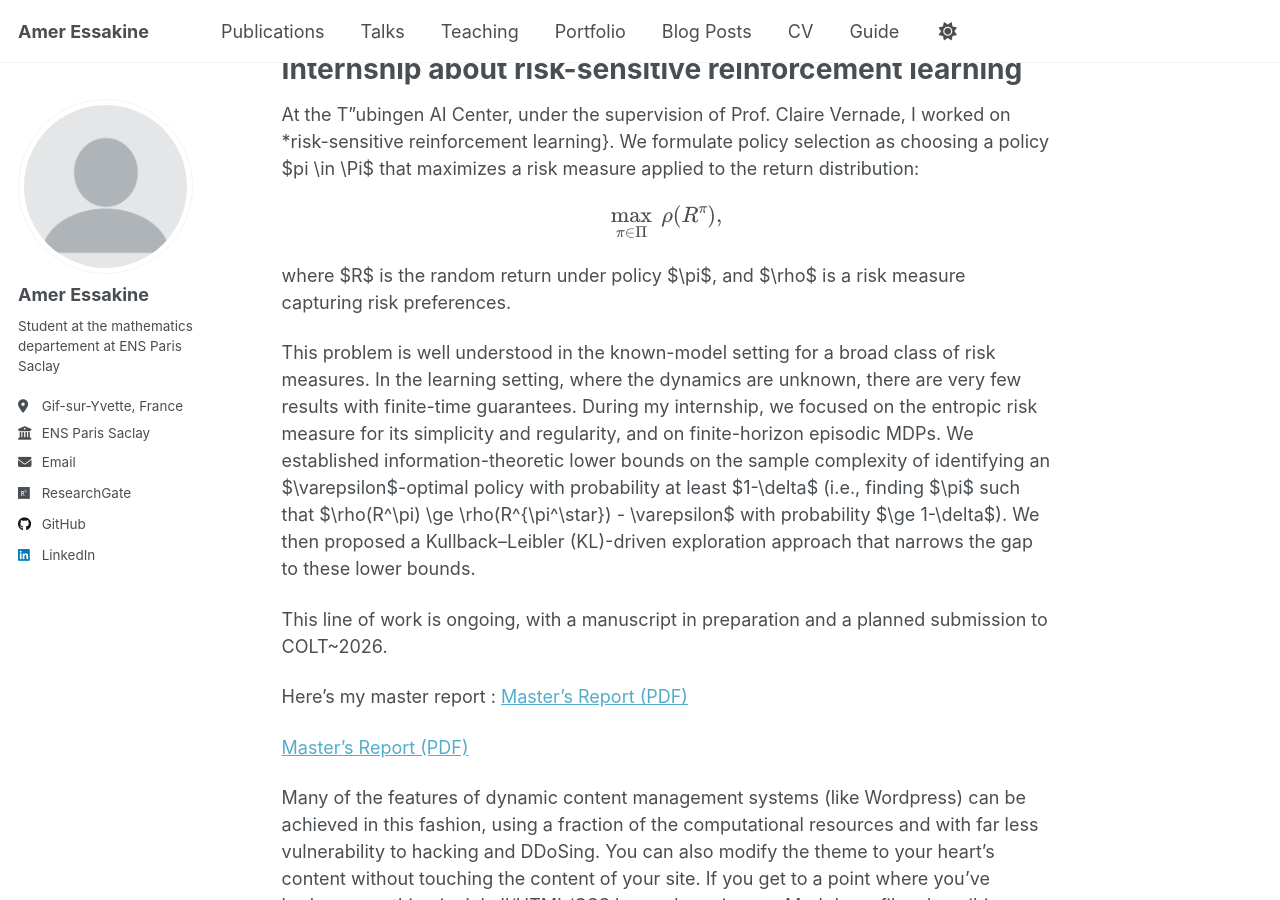
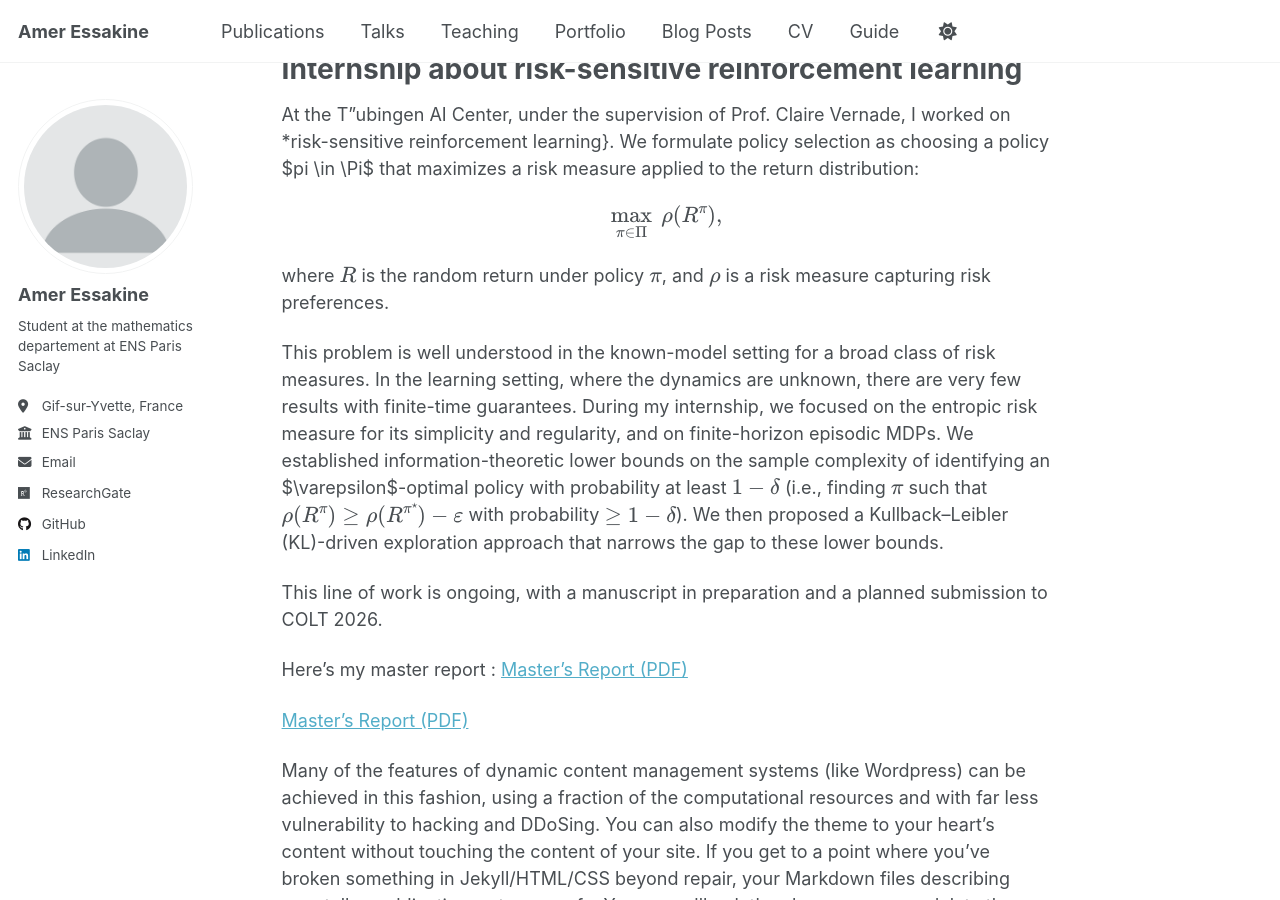
Before and after one commit to aessakine/aessakine.github.io, a Jekyll site: the page built from _pages/about.md, in a window 1280 px wide and 900 px high, scrolled down 482 px. Built offline with Jekyll 4.4.1, drawn with Linux system fonts in a browser that asks for light colours; a script that is not in the unit is left out.

```diff
--- a/_pages/about.md
+++ b/_pages/about.md
@@ -23,11 +23,11 @@ $$
   \max_{\pi \in \Pi}\ \rho\!\left(R^{\pi}\right),
 $$
 
-where $R$ is the random return under policy $\pi$, and $\rho$ is a risk measure capturing risk preferences.
+where $$R$$ is the random return under policy $$\pi$$, and $$\rho$$ is a risk measure capturing risk preferences.
 
-This problem is well understood in the known-model setting for a broad class of risk measures. In the learning setting, where the dynamics are unknown, there are very few results with finite-time guarantees. During my internship, we focused on the entropic risk measure for its simplicity and regularity, and on finite-horizon episodic MDPs. We established information-theoretic lower bounds on the sample complexity of identifying an $\varepsilon$-optimal policy with probability at least $1-\delta$ (i.e., finding $\pi$ such that $\rho(R^\pi) \ge \rho(R^{\pi^\star}) - \varepsilon$ with probability $\ge 1-\delta$). We then proposed a Kullback--Leibler (KL)-driven exploration approach that narrows the gap to these lower bounds.
+This problem is well understood in the known-model setting for a broad class of risk measures. In the learning setting, where the dynamics are unknown, there are very few results with finite-time guarantees. During my internship, we focused on the entropic risk measure for its simplicity and regularity, and on finite-horizon episodic MDPs. We established information-theoretic lower bounds on the sample complexity of identifying an $\varepsilon$-optimal policy with probability at least $$1-\delta$$ (i.e., finding $$\pi$$ such that $$\rho(R^\pi) \ge \rho(R^{\pi^\star}) - \varepsilon$$ with probability $$\ge 1-\delta$$). We then proposed a Kullback--Leibler (KL)-driven exploration approach that narrows the gap to these lower bounds.
 
-This line of work is ongoing, with a manuscript in preparation and a planned submission to COLT~2026.
+This line of work is ongoing, with a manuscript in preparation and a planned submission to COLT 2026.
 
 Here's my master report : [Master’s Report (PDF)]({{ '/files/MVA report.pdf' | relative_url }})
 
```
